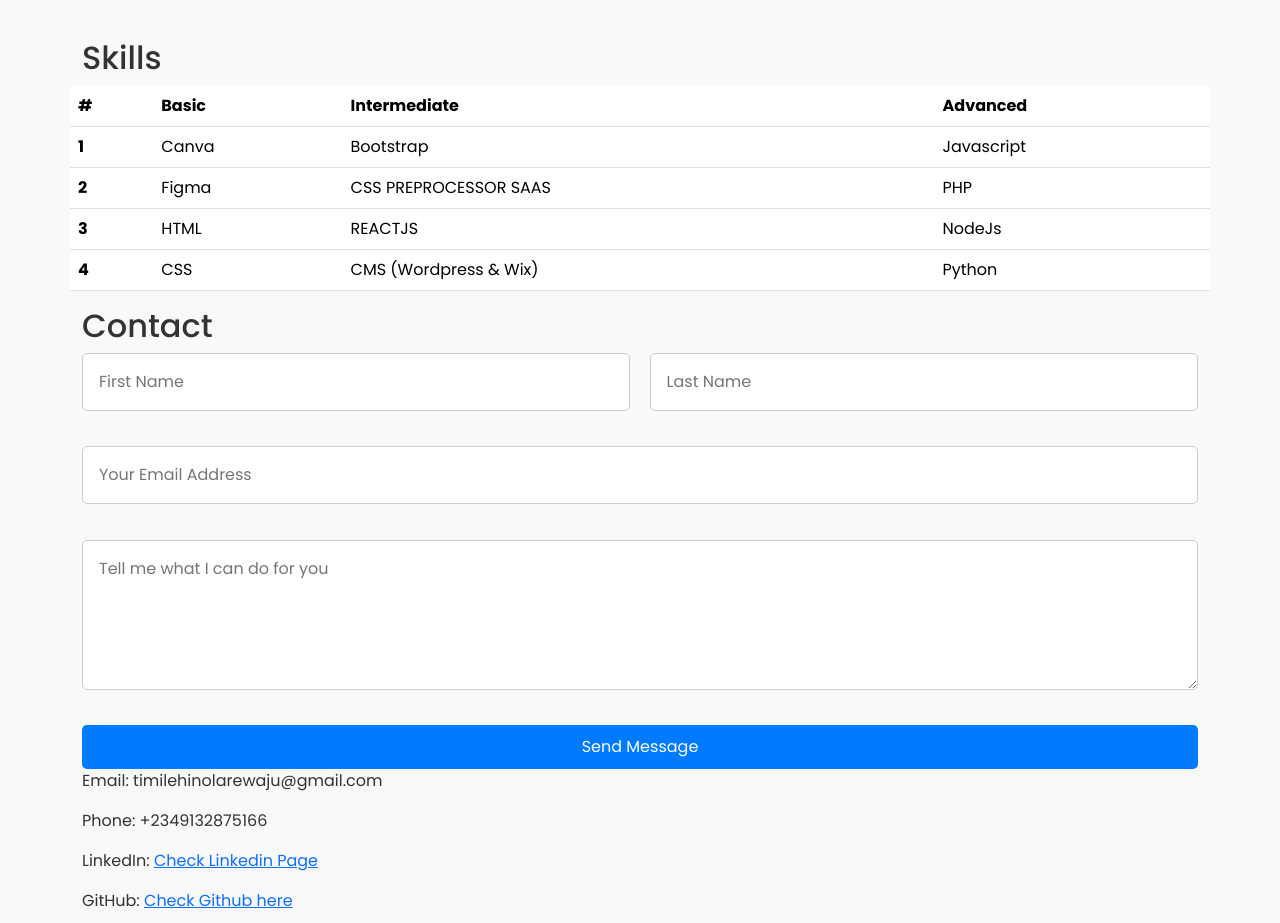
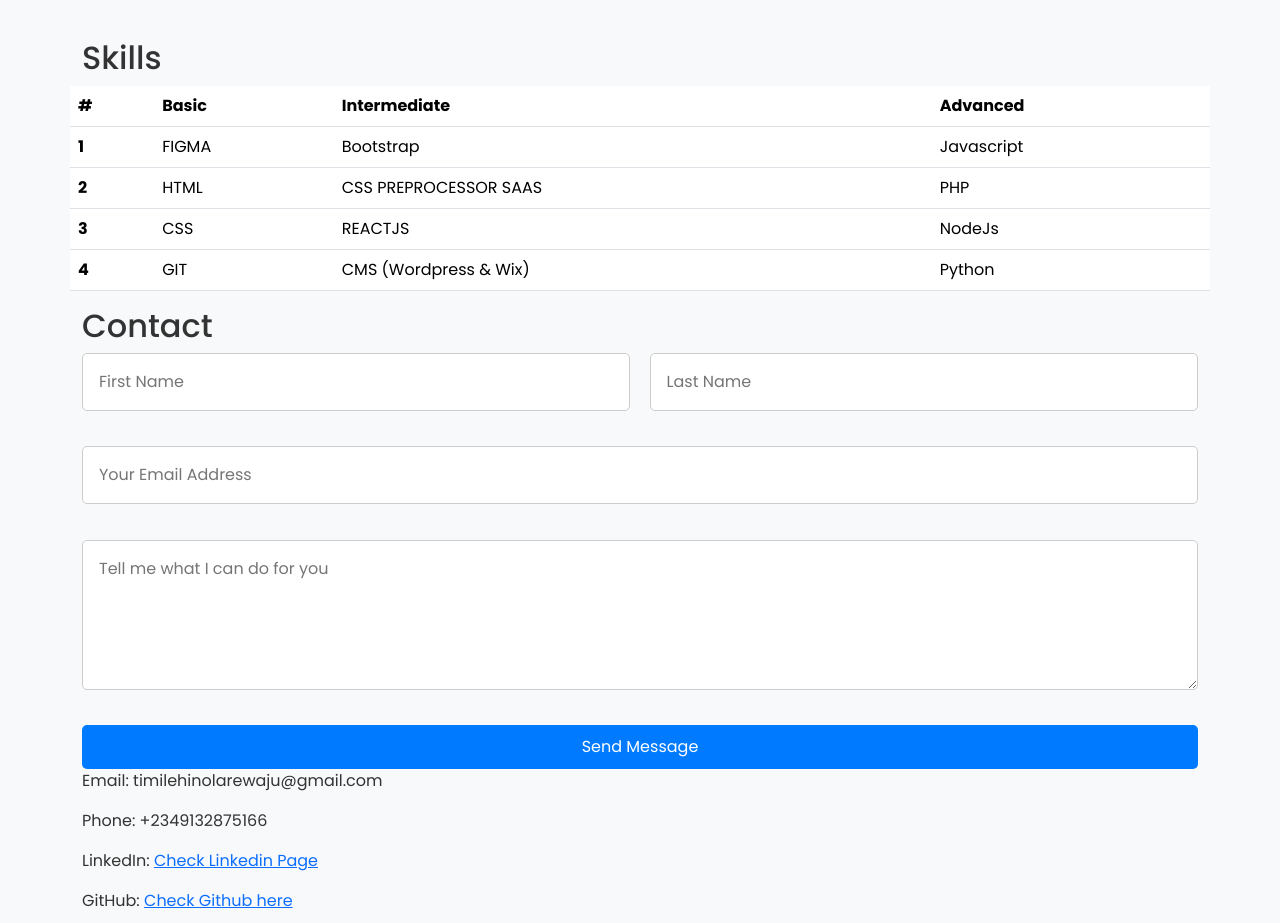
Before and after one commit to Oluwatimie97/Timi-portfolio, a plain HTML site: page index.html in a window 1280 px wide. Shown: the part 1425-2348 px from the top of the page. Drawn offline with Linux system fonts and the light colour scheme; a web font is replaced by a local one.

Commit message:
changin content in index.html

```diff
--- a/index.html
+++ b/index.html
@@ -93,24 +93,24 @@
           <tbody>
             <tr>
               <th scope="row">1</th>
-              <td>Canva</td>
+              <td>FIGMA</td>
               <td>Bootstrap </td>
               <td>Javascript</td>
             </tr>
             <tr>
               <th scope="row">2</th>
-              <td>Figma</td>
+              <td>HTML</td>
               <td>CSS PREPROCESSOR SAAS</td>
               <td>PHP</td>
             </tr>
             <tr>
               <th scope="row">3</th>
-              <td>HTML</td>
+              <td>CSS</td>
               <td>REACTJS</td>
               <td>NodeJs</td>
             </tr>
             <th scope="row">4</th>
-            <td>CSS</td>
+            <td>GIT</td>
             <td>CMS (Wordpress & Wix)</td>
             <td>Python</td>
           </tr>
```
